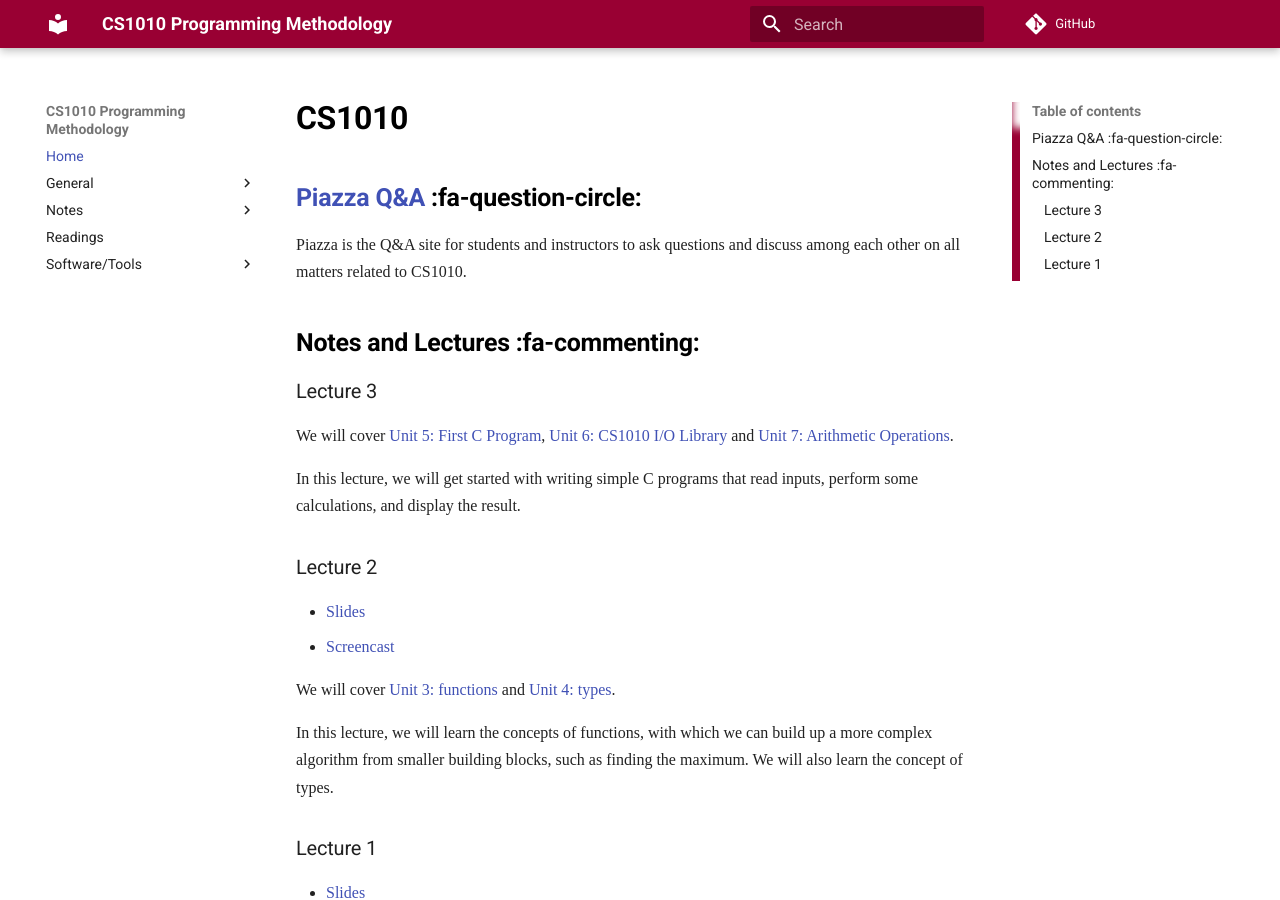
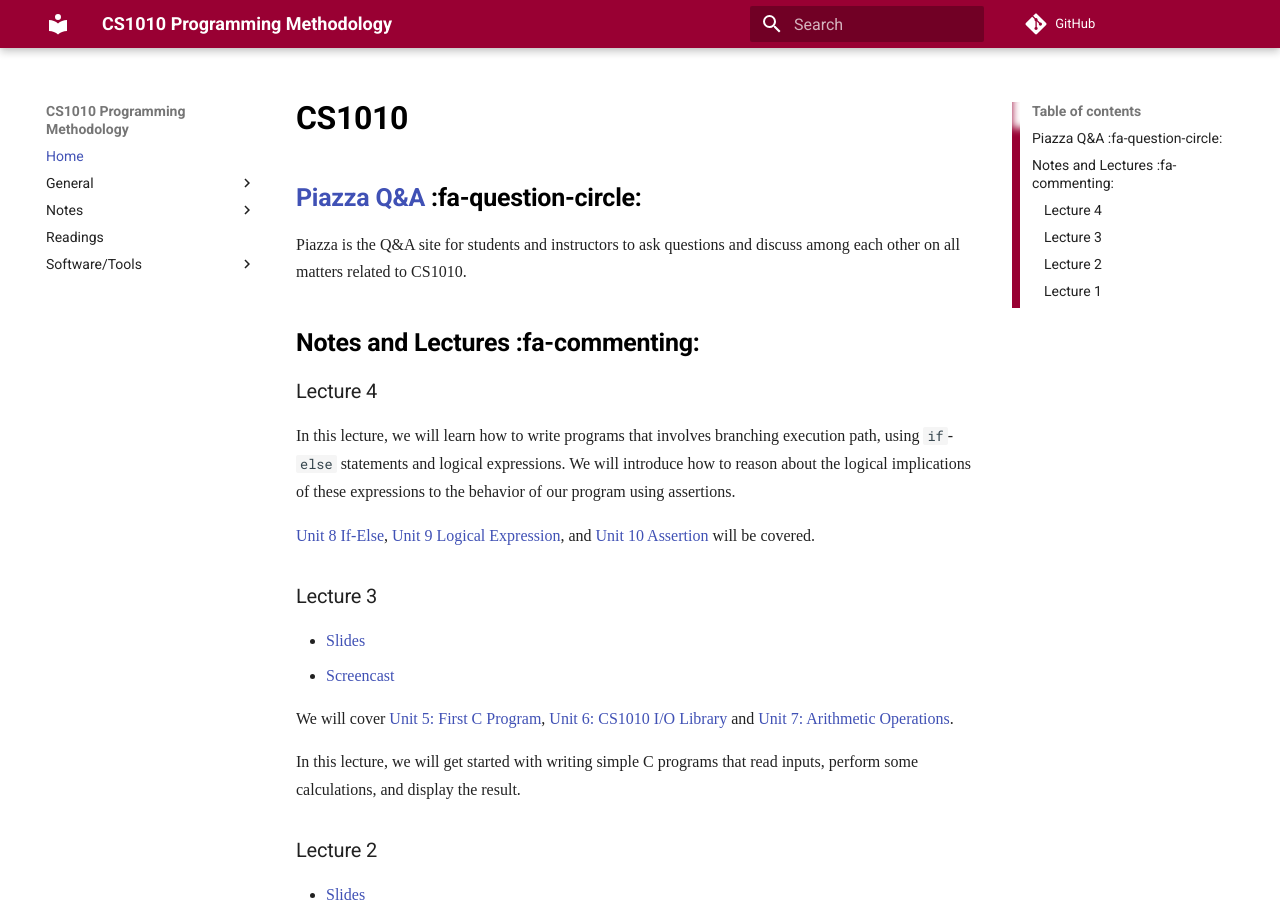
Before and after one commit to LL-Pengfei/CS1010-AY1819S1-Personal, an MkDocs documentation site: the page built from docs/index.md, in a window 1280 px wide and 900 px high. Built offline with MkDocs 1.6.1 and Material for MkDocs 9.7.7, drawn with Linux system fonts in a browser that asks for light colours; nearby versions of some CDN libraries; some web fonts are replaced; comment, search, counter and statistics services are not loaded; old or Windows-style settings are respelled for this version of MkDocs.

Commit message:
Add Lecture 4

```diff
--- a/docs/index.md
+++ b/docs/index.md
@@ -6,7 +6,16 @@ Piazza is the Q&A site for students and instructors to ask questions and discuss
 
 ## Notes and Lectures :fa-commenting:
 
+### Lecture 4
+
+In this lecture, we will learn how to write programs that involves branching execution path, using `if`-`else` statements and logical expressions.  We will introduce how to reason about the logical implications of these expressions to the behavior of our program using assertions.
+
+[Unit 8 If-Else](08-if-else.md), [Unit 9 Logical Expression](09-logical-exp.md), and [Unit 10 Assertion](10-assert.md) will be covered.
+
 ### Lecture 3
+
+- [Slides](https://www.comp.nus.edu.sg/~ooiwt/cs1010/1819s1/slides/cs1010-lec3.pdf)
+- [Screencast](https://vimeo.com/287220672)
 
 We will cover [Unit 5: First C Program](05-first-c.md), [Unit 6: CS1010 I/O Library](06-cs1010-io.md) and [Unit 7: Arithmetic Operations](07-arithmetic-ops.md).
 
--- a/mkdocs.yml
+++ b/mkdocs.yml
@@ -14,6 +14,9 @@ pages:
       - 5. First C Program:  '05-first-c.md'
       - 6. CS1010 I/O Library:  '06-cs1010-io.md'
       - 7. Arithmetic Operations:  '07-arithmetic-ops.md'
+      - 8. If Else:  '08-if-else.md'
+      - 9. Logical Expression:  '09-logical-exp.md'
+      - 10. Assertion:  '10-assert.md'
   - Readings: 'readings.md'
   - Software/Tools:
       - Programming Environments: 'environments.md'
```
